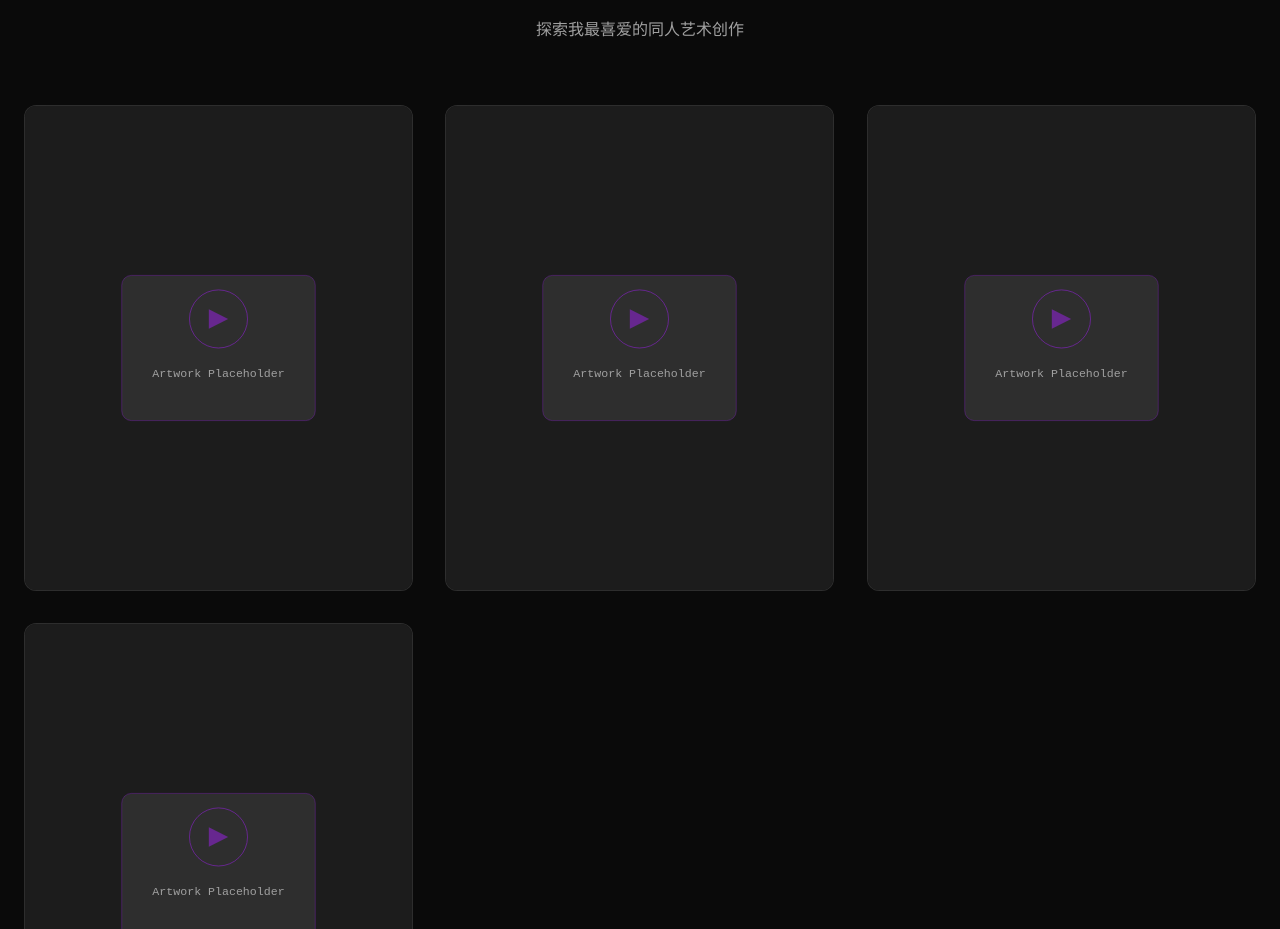
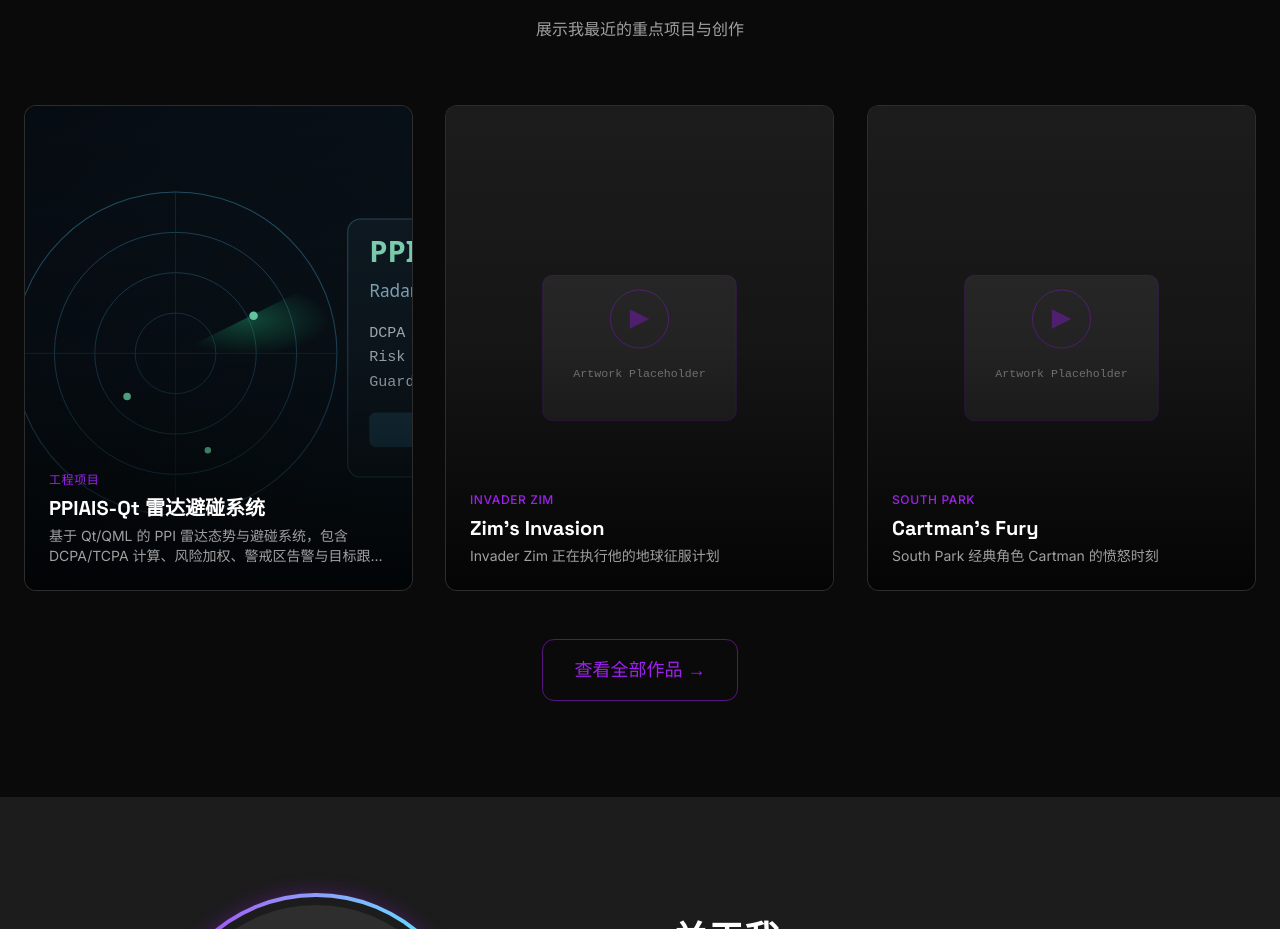
Before and after one commit to goodniceqingwa/blog, a Next.js app: page / in a window 1280 px wide. Shown: the part 943-1872 px from the top of the page. Built offline with nearby package versions, Linux system fonts and the light colour scheme.

Commit message:
fix(home): make ppiais-qt featured card visible

```diff
--- a/components/sections/FeaturedWorks.tsx
+++ b/components/sections/FeaturedWorks.tsx
@@ -19,7 +19,7 @@ export function FeaturedWorks() {
             精选作品
           </h2>
           <p className="text-text-muted text-center mb-16 max-w-2xl mx-auto">
-            探索我最喜爱的同人艺术创作
+            展示我最近的重点项目与创作
           </p>
         </ScrollReveal>
 
@@ -38,9 +38,8 @@ export function FeaturedWorks() {
                         className="object-cover transition-transform duration-500 group-hover:scale-105"
                         sizes="(max-width: 768px) 100vw, (max-width: 1200px) 50vw, 33vw"
                       />
-                      {/* Hover overlay */}
-                      <div className="absolute inset-0 bg-gradient-to-t from-black/80 via-transparent to-transparent opacity-0 group-hover:opacity-100 transition-opacity duration-300" />
-                      <div className="absolute bottom-0 left-0 right-0 p-6 translate-y-4 group-hover:translate-y-0 opacity-0 group-hover:opacity-100 transition-all duration-300">
+                      <div className="absolute inset-0 bg-gradient-to-t from-black/85 via-black/25 to-transparent" />
+                      <div className="absolute bottom-0 left-0 right-0 p-6">
                         <span className="text-xs text-accent-purple font-medium uppercase tracking-wider">
                           {work.categoryLabel}
                         </span>
--- a/data/works.ts
+++ b/data/works.ts
@@ -31,8 +31,8 @@ export const works: Work[] = [
       "基于 Qt/QML 的 PPI 雷达态势与避碰系统，包含 DCPA/TCPA 计算、风险加权、警戒区告警与目标跟踪联动。",
     category: "other",
     categoryLabel: "工程项目",
-    image: assetPath("/images/works/placeholder-3.svg"),
-    thumbnail: assetPath("/images/works/placeholder-3.svg"),
+    image: assetPath("/images/works/ppiais-qt-cover.svg"),
+    thumbnail: assetPath("/images/works/ppiais-qt-cover.svg"),
     date: "2026-03-20",
     tags: ["qt", "qml", "radar", "cpa", "collision-avoidance"],
     featured: true,
@@ -126,7 +126,10 @@ export const works: Work[] = [
 ];
 
 export function getFeaturedWorks(): Work[] {
-  return works.filter((w) => w.featured);
+  return works
+    .filter((w) => w.featured)
+    .sort((a, b) => new Date(b.date).getTime() - new Date(a.date).getTime())
+    .slice(0, 3);
 }
 
 export function getWorksByCategory(category: string): Work[] {
```
Also changed, not shown: public/images/works/ppiais-qt-cover.svg (added).
